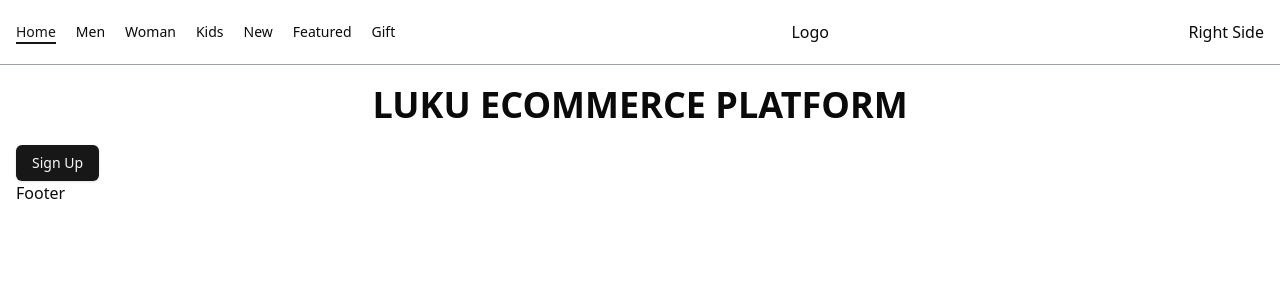
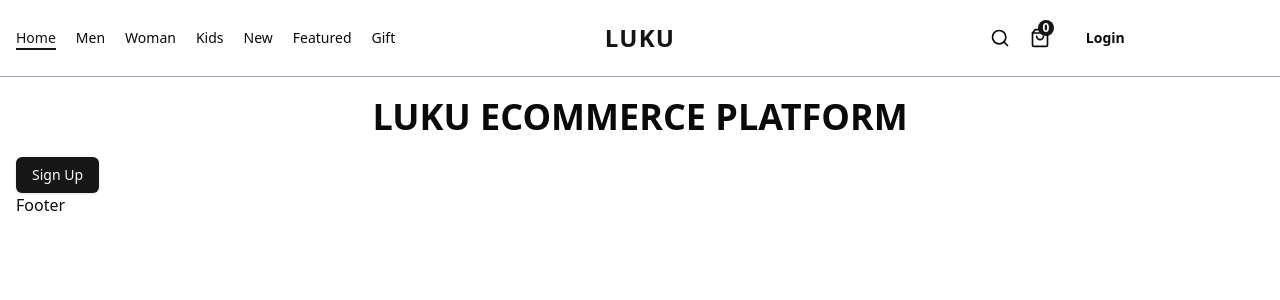
Before and after one commit to ericknjogu/luku, a Next.js app: page / in a window 1280 px wide. Shown: the top 300 px of the page. Built offline with nearby package versions, Linux system fonts and the light colour scheme.

Commit message:
edit header

```diff
--- /dev/null
+++ b/src/components/CartIcon.tsx
@@ -0,0 +1,14 @@
+import { ShoppingBag } from "lucide-react";
+import Link from "next/link";
+import React from "react";
+
+export default function CartIcon() {
+  return (
+    <Link href={"/cart"} className="group relative">
+      <ShoppingBag className="w-5 h-5 group-hover:text-darkColor hoverEffect" />
+      <span className="absolute -top-2 -right-1 w-4 h-4 bg-darkColor text-white text-xs  rounded-full font-semibold flex items-center justify-center">
+        0
+      </span>
+    </Link>
+  );
+}
--- a/src/components/Header.tsx
+++ b/src/components/Header.tsx
@@ -2,14 +2,32 @@ import React from "react";
 import HeaderMenu from "./HeaderMenu";
 import Logo from "./Logo";
 import Container from "./Container";
+import MobileMenu from "./MobileMenu";
+import SearchBar from "./SearchBar";
+import CartIcon from "./CartIcon";
+import { Button } from "./ui/button";
 
 export default function Header() {
   return (
     <header className="bg-white border-b border-b-gray-400 py-5">
       <Container className="flex items-center justify-between gap-7 text-lightColor">
         <HeaderMenu />
-        <Logo />
-        <div>Right Side</div>
+        <div className="w-auto md:w-1/3 flex items-center justify-center">
+          <MobileMenu />
+          <Logo>Luku</Logo>
+        </div>
+
+        <div className="w-auto md:w-1/3 flex items-center justify-center gap-5 ">
+          <SearchBar />
+          <CartIcon />
+          <div>
+            <Button
+              variant={"ghost"}
+              className="text-sm font-semibold hover:text-darkColor hoverEffect">
+              Login
+            </Button>
+          </div>
+        </div>
       </Container>
     </header>
   );
--- a/src/components/Logo.tsx
+++ b/src/components/Logo.tsx
@@ -1,5 +1,21 @@
+import { cn } from "@/lib/utils";
+import Link from "next/link";
 import React from "react";
+interface Props {
+  children: React.ReactNode;
+  className?: string;
+}
 
-export default function Logo() {
-  return <div>Logo</div>;
+export default function Logo({ children, className }: Props) {
+  return (
+    <Link href={"/"}>
+      <h2
+        className={cn(
+          "text-2xl text-darkColor font-black uppercase tracking-wider",
+          className
+        )}>
+        {children}
+      </h2>
+    </Link>
+  );
 }
--- /dev/null
+++ b/src/components/MobileMenu.tsx
@@ -0,0 +1,10 @@
+import { AlignLeft } from "lucide-react";
+import React from "react";
+
+export default function MobileMenu() {
+  return (
+    <div>
+      <AlignLeft className="hover:text-darkColor hoverEffect md:hidden mr-2" />
+    </div>
+  );
+}
--- /dev/null
+++ b/src/components/SearchBar.tsx
@@ -0,0 +1,10 @@
+import { SearchIcon } from "lucide-react";
+import React from "react";
+
+export default function SearchBar() {
+  return (
+    <div>
+      <SearchIcon className="h-5 w-5 hover:text-darkColor hoverEffect " />
+    </div>
+  );
+}
```
